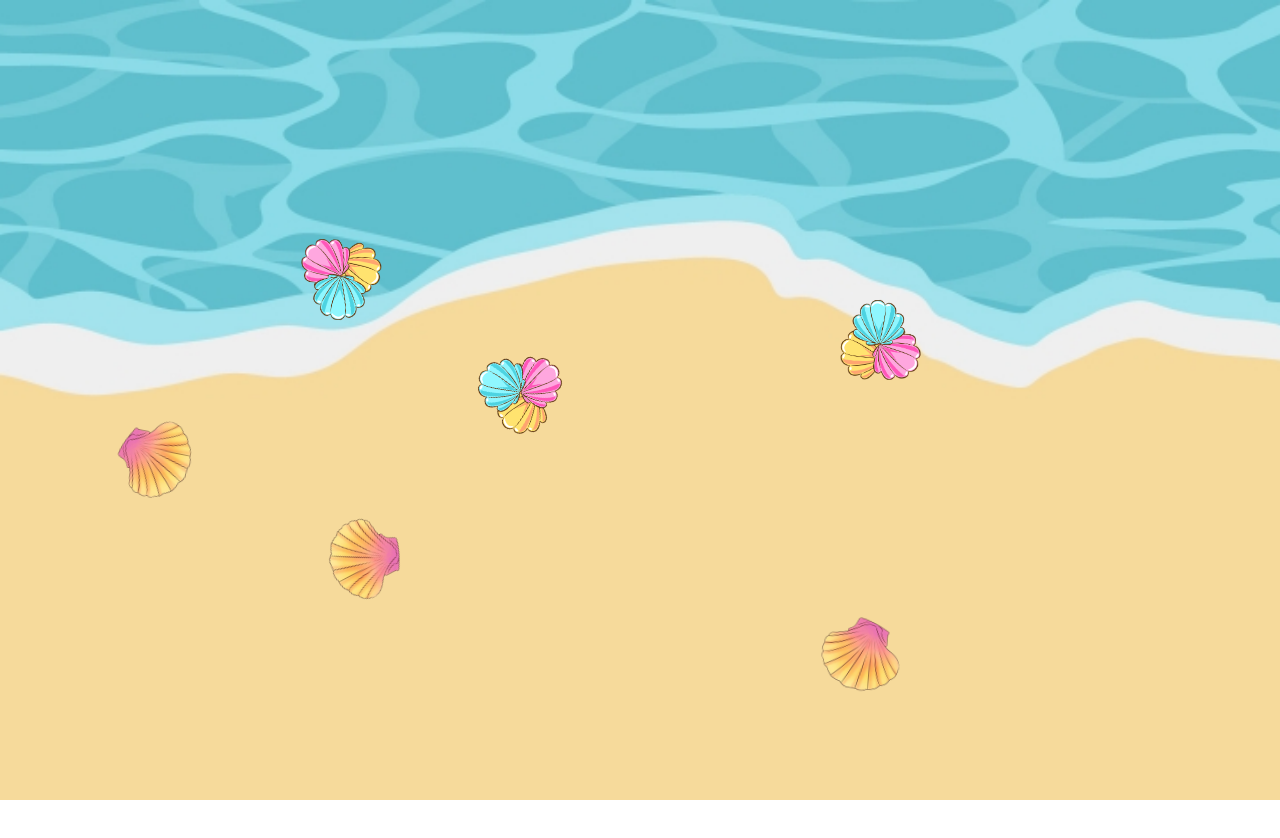
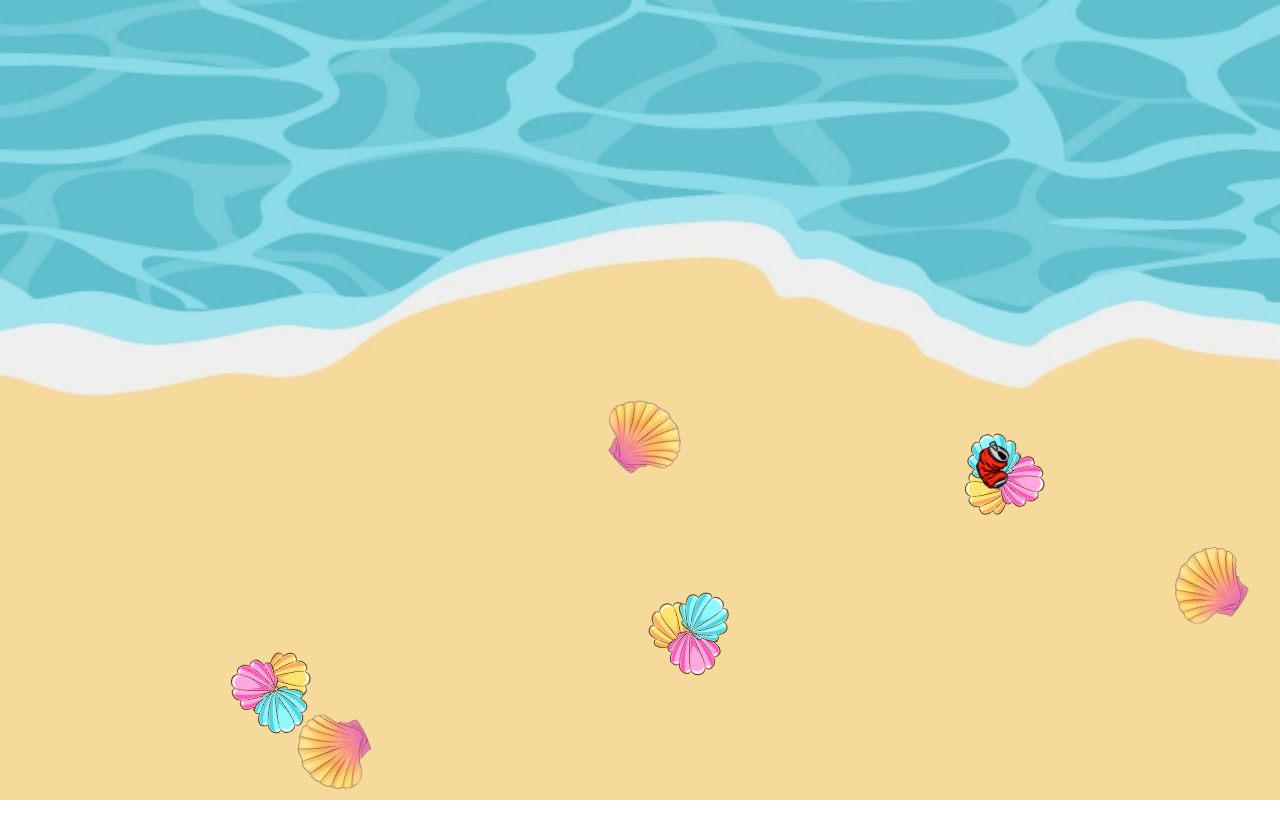
Before and after one commit to mznluppio/NDL-Front, a React (Vite) app: page / in a window 1280 px wide. Before the commit the page ends 800 px from the top, so only its background shows below. Built offline with nearby package versions, Linux system fonts and the light colour scheme.

Commit message:
fixRandomPosition
position random fix

```diff
--- a/src/components/container.jsx
+++ b/src/components/container.jsx
@@ -21,19 +21,13 @@ const SmallCoquillage = styled(Coquillage)`
   height: 80px; /* Adjust the height for coquillageImage2 */
 `;
 
-const CoquillesContainer = () => {
-  const predefinedCoordinates = [
-    { top: '400px', left: '100px' },
-    { top: '350px', left: '477px' },
-    { top: '600px', left: '800px' },
-    { top: '300px', left: '840px' },
-    { top: '500px', left: '300px' },
-    { top: '240px', left: '300px' },
-    // Add more coordinates as needed
-  ];
+const CoquillesContainer = ({ predefinedCoordinates }) => {
+
+  console.log(predefinedCoordinates);
 
   return (
     <div>
+
       {predefinedCoordinates.map((coordinate, index) => (
         <div key={index}>
           {index % 2 === 0 ? (
@@ -57,6 +51,8 @@ const CoquillesContainer = () => {
           )}
         </div>
       ))}
+
+
     </div>
   );
 };
--- a/src/components/cube.jsx
+++ b/src/components/cube.jsx
@@ -18,17 +18,9 @@ const CubeContainer = styled.div`
   transition: transform 1s; /* Ajoutez une transition pour créer un effet de déplacement en douceur */
 `;
 
-const predefinedCoordinates = [
-    { top: '400px', left: '100px' },
-    { top: '350px', left: '477px' },
-    { top: '600px', left: '800px' },
-    { top: '300px', left: '840px' },
-    { top: '500px', left: '300px' },
-    { top: '240px', left: '300px' },
-    // Ajoutez d'autres coordonnées au besoin
-];
 
-const Cube = ({ onCanetteArrivee }) => {
+
+const Cube = ({ predefinedCoordinates, onCanetteArrivee }) => {
     const [currentCoordinateIndex, setCurrentCoordinateIndex] = useState(0);
 
     const handleCubeClick = () => {
--- a/src/main.jsx
+++ b/src/main.jsx
@@ -1,10 +1,9 @@
 import React from 'react';
-import ReactDOM from 'react-dom';
+import ReactDOM from 'react-dom/client';
 import App from './pages/App.jsx';
 
-ReactDOM.render(
+ReactDOM.createRoot(document.getElementById('root')).render(
   <React.StrictMode>
     <App />
   </React.StrictMode>,
-  document.getElementById('root')
 );
--- a/src/pages/Find.jsx
+++ b/src/pages/Find.jsx
@@ -1,16 +1,22 @@
+import React, { useState, useEffect } from 'react';
 import SceneBackground from '../components/background';
 import Cube from '../components/cube';
 import Container from '../components/container';
 
+const Coordinates = new Array(6).fill(null).map(() => ({
+    top: Math.random() * window.innerHeight * 0.5 + window.innerHeight * 0.4,
+    left: Math.random() * window.innerWidth * 0.8 + window.innerWidth * 0.1,
+}));
+console.log(Coordinates);
 
-export default function Find(){
+export default function Find() {
 
-return(
-<div>
-    <SceneBackground />
-    <Cube />
-    <Container />
-    </div>
-);
+    return (
+        <div>
+            <SceneBackground />
+            <Container predefinedCoordinates={Coordinates} style={{ zIndex: 0, position: 'absolute',display: 'flex'}} />
+            <Cube predefinedCoordinates={Coordinates} style={{ zIndex: 1, position: 'absolute' ,display: 'flex'}} />
+        </div>
+    );
 
 }
```
